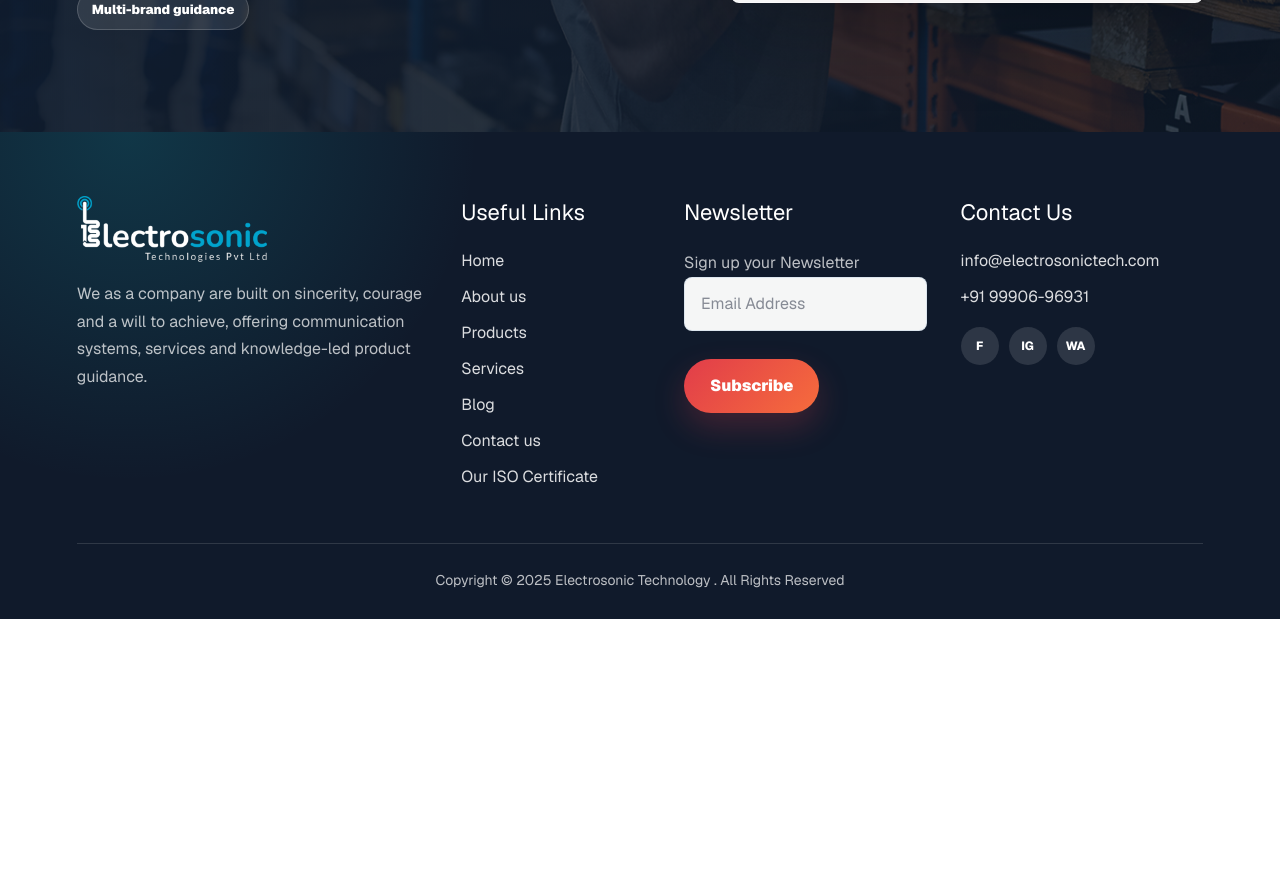
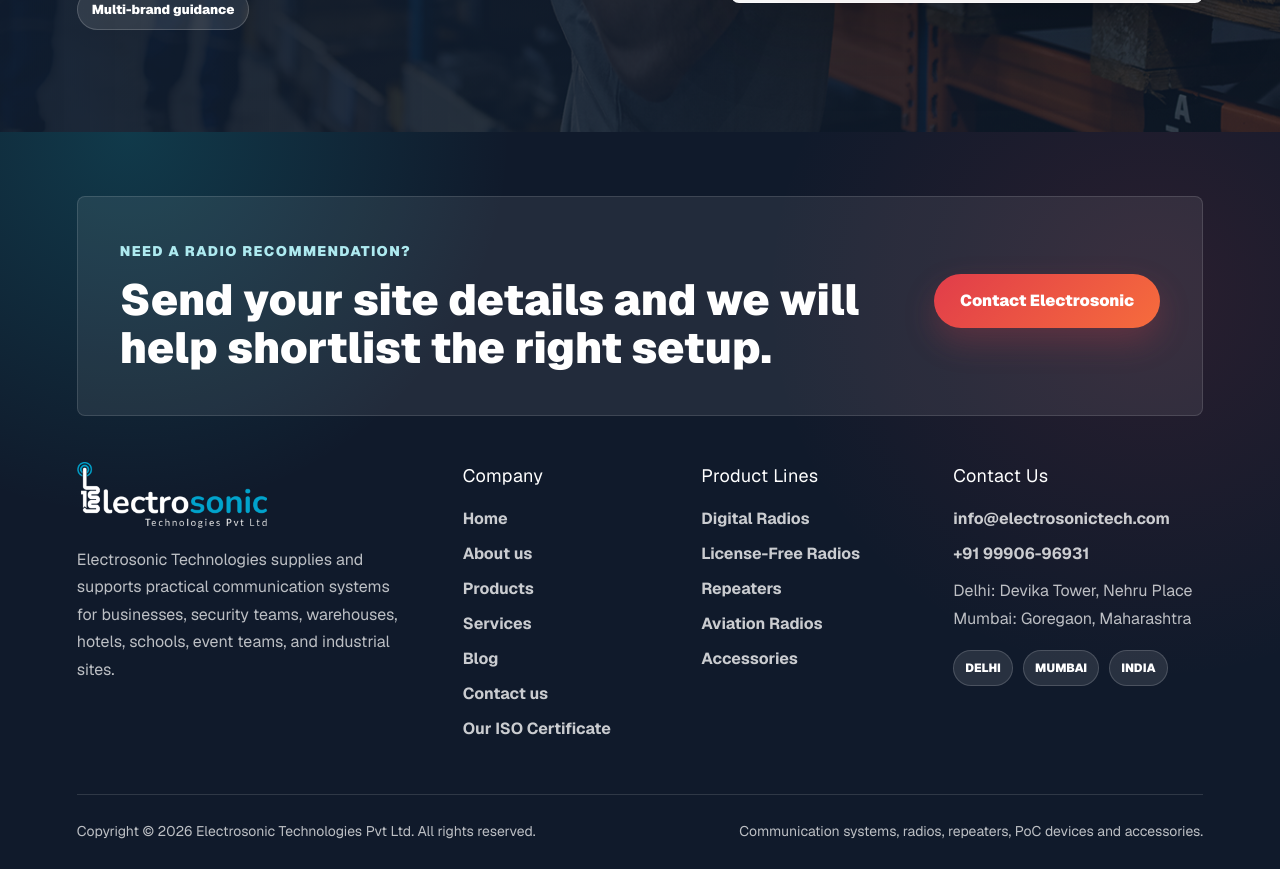
Before and after one commit to rajatprat/electrosonic, a Next.js app: page / in a window 1280 px wide. Shown: the part 7140-8009 px from the top of the page. Before the commit the page ends 7759 px from the top, so only its background shows below. Built offline with nearby package versions, Linux system fonts and the light colour scheme; no server answers.

Commit message:
Redesign footer content and layout

```diff
--- a/app/components.tsx
+++ b/app/components.tsx
@@ -7,6 +7,14 @@
   ["Services", "/services/"],
   ["Blog", "/blog/"],
   ["Contact us", "/contactus/"],
+];
+
+const footerProducts = [
+  ["Digital Radios", "/products/"],
+  ["License-Free Radios", "/products/"],
+  ["Repeaters", "/products/"],
+  ["Aviation Radios", "/products/"],
+  ["Accessories", "/products/"],
 ];
 
 export function Header() {
@@ -110,37 +118,50 @@
 export function Footer() {
   return (
     <footer>
+      <div className="footer-cta">
+        <div>
+          <p className="eyebrow">Need a radio recommendation?</p>
+          <h2>Send your site details and we will help shortlist the right setup.</h2>
+        </div>
+        <a className="text-button" href="/contactus/">Contact Electrosonic</a>
+      </div>
       <div className="footer-grid">
-        <div>
+        <div className="footer-brand">
           <img src="/images/footer-logo.png" alt="ElectroSonic" width={190} height={62} />
           <p>
-            We as a company are built on sincerity, courage and a will to achieve, offering communication systems,
-            services and knowledge-led product guidance.
+            Electrosonic Technologies supplies and supports practical communication systems for businesses, security
+            teams, warehouses, hotels, schools, event teams, and industrial sites.
           </p>
         </div>
         <div>
-          <h3>Useful Links</h3>
+          <h3>Company</h3>
           {navItems.map(([item, href]) => <a key={item} href={href}>{item}</a>)}
           <a href="/iso_certificate.pdf">Our ISO Certificate</a>
         </div>
         <div>
-          <h3>Newsletter</h3>
-          <p>Sign up your Newsletter</p>
-          <input type="email" placeholder="Email Address" aria-label="Newsletter email" />
-          <button type="button">Subscribe</button>
+          <h3>Product Lines</h3>
+          {footerProducts.map(([item, href]) => <a key={item} href={href}>{item}</a>)}
         </div>
         <div>
           <h3>Contact Us</h3>
           <a href="mailto:info@electrosonictech.com">info@electrosonictech.com</a>
           <a href="tel:+919990696931">+91 99906-96931</a>
-          <div className="socials" aria-label="Social links">
-            <span>f</span>
-            <span>ig</span>
-            <span>wa</span>
+          <p>
+            Delhi: Devika Tower, Nehru Place
+            <br />
+            Mumbai: Goregaon, Maharashtra
+          </p>
+          <div className="footer-badges">
+            <span>Delhi</span>
+            <span>Mumbai</span>
+            <span>India</span>
           </div>
         </div>
       </div>
-      <p className="copyright">Copyright © 2025 Electrosonic Technology . All Rights Reserved</p>
+      <div className="footer-bottom">
+        <p>Copyright © 2026 Electrosonic Technologies Pvt Ltd. All rights reserved.</p>
+        <p>Communication systems, radios, repeaters, PoC devices and accessories.</p>
+      </div>
     </footer>
   );
 }
--- a/app/globals.css
+++ b/app/globals.css
@@ -939,59 +939,105 @@
 
 footer {
   background:
-    radial-gradient(circle at 10% 0%, rgba(18, 185, 200, 0.18), transparent 28%),
+    radial-gradient(circle at 10% 0%, rgba(18, 185, 200, 0.2), transparent 28%),
+    radial-gradient(circle at 90% 22%, rgba(225, 61, 74, 0.12), transparent 30%),
     #101a2b;
   color: white;
-  padding: 64px clamp(20px, 6vw, 92px) 26px;
+  padding: clamp(34px, 5vw, 68px) clamp(20px, 6vw, 92px) 26px;
+}
+
+.footer-cta {
+  align-items: center;
+  background: rgba(255, 255, 255, 0.08);
+  border: 1px solid rgba(255, 255, 255, 0.13);
+  border-radius: 8px;
+  display: grid;
+  gap: 28px;
+  grid-template-columns: minmax(0, 1fr) auto;
+  margin-bottom: 46px;
+  padding: clamp(24px, 4vw, 42px);
+}
+
+.footer-cta .eyebrow {
+  color: #aeeaf0;
+}
+
+.footer-cta h2 {
+  color: white;
+  font-size: clamp(28px, 3.4vw, 46px);
+  max-width: 880px;
+}
+
+.footer-cta .text-button {
+  margin-top: 0;
+  white-space: nowrap;
 }
 
 .footer-grid {
   display: grid;
-  gap: 34px;
-  grid-template-columns: 1.3fr 0.7fr 0.9fr 0.9fr;
+  gap: clamp(28px, 4vw, 56px);
+  grid-template-columns: minmax(260px, 1.25fr) 0.7fr 0.75fr minmax(250px, 0.9fr);
+}
+
+.footer-brand img {
+  margin-bottom: 18px;
 }
 
 footer h3 {
-  font-size: 22px;
-  margin-bottom: 20px;
+  color: white;
+  font-size: 18px;
+  letter-spacing: 0.02em;
+  margin-bottom: 18px;
 }
 
 footer a {
-  color: rgba(255, 255, 255, 0.85);
+  color: rgba(255, 255, 255, 0.78);
   display: block;
-  margin-bottom: 12px;
+  font-weight: 700;
+  margin-bottom: 11px;
+}
+
+footer a:hover {
+  color: #aeeaf0;
 }
 
 footer p {
   color: rgba(255, 255, 255, 0.72);
-  margin-top: 18px;
-}
-
-.socials {
-  display: flex;
+  line-height: 1.72;
+  margin-top: 0;
+}
+
+.footer-badges {
+  display: flex;
+  flex-wrap: wrap;
   gap: 10px;
   margin-top: 18px;
 }
 
-.socials span {
-  align-items: center;
-  background: rgba(255, 255, 255, 0.12);
-  border-radius: 50%;
-  display: inline-flex;
+.footer-badges span {
+  background: rgba(255, 255, 255, 0.1);
+  border: 1px solid rgba(255, 255, 255, 0.16);
+  border-radius: 999px;
+  color: white;
   font-size: 12px;
-  font-weight: 800;
-  height: 38px;
-  justify-content: center;
+  font-weight: 900;
+  padding: 8px 11px;
   text-transform: uppercase;
-  width: 38px;
-}
-
-.copyright {
+}
+
+.footer-bottom {
+  align-items: center;
   border-top: 1px solid rgba(255, 255, 255, 0.13);
-  font-size: 14px;
+  display: flex;
+  gap: 20px;
+  justify-content: space-between;
   margin-top: 42px;
   padding-top: 24px;
-  text-align: center;
+}
+
+.footer-bottom p {
+  font-size: 14px;
+  margin: 0;
 }
 
 .prose-section {
@@ -1416,6 +1462,7 @@
   .brands-head,
   .brand-panel,
   .dark-form,
+  .footer-cta,
   .service-grid,
   .contact-layout,
   .office-grid,
@@ -1443,6 +1490,14 @@
   .brand-panel-copy {
     min-height: auto;
   }
+
+  .footer-cta {
+    align-items: flex-start;
+  }
+
+  .footer-cta .text-button {
+    width: fit-content;
+  }
 }
 
 @media (max-width: 640px) {
@@ -1492,6 +1547,15 @@
   .listing-controls {
     align-items: stretch;
     flex-direction: column;
+  }
+
+  .footer-bottom {
+    align-items: flex-start;
+    flex-direction: column;
+  }
+
+  .footer-cta .text-button {
+    width: 100%;
   }
 }
 
```
